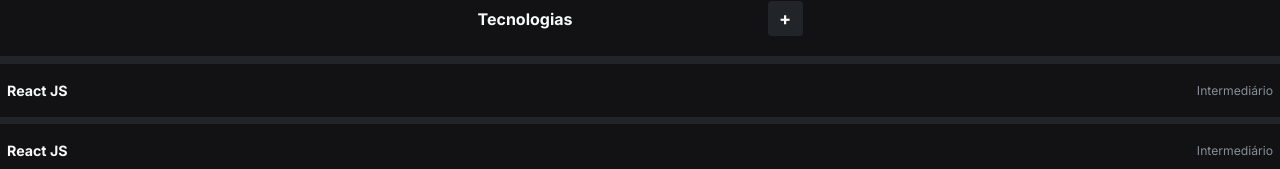
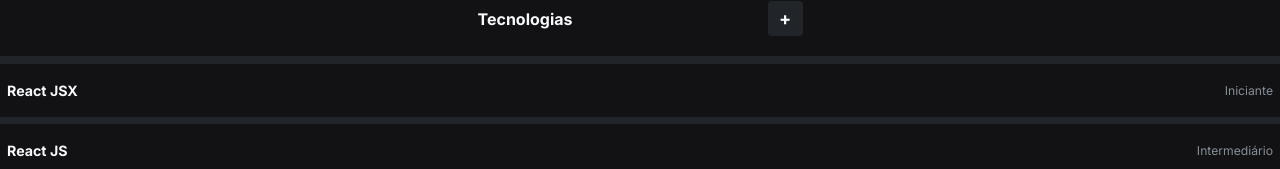
Before and after one commit to Kahlis/react-entrega-s2-kenzie-hub-Kahlis, a React (Create React App) app: page /home in a window 1280 px wide. Shown: the part 221-390 px from the top of the page. Built offline with nearby package versions, Linux system fonts and the light colour scheme.

Commit message:
feat: Adicionadas as funcionalidades do modal

```diff
--- a/src/Components/Modal/index.jsx
+++ b/src/Components/Modal/index.jsx
@@ -1,26 +1,56 @@
 import React from "react";
 import { ModalBackground, StyledModal } from "./style";
+import { useForm } from "react-hook-form";
 
-function Modal() {
+function Modal({ title, name, skill, closeModal }) {
+    const { register, handleSubmit, setValue } = useForm();
+    const submitEnter = (data) => {
+        console.log(data);
+    };
+
     return (
         <>
-            <ModalBackground />
-            <StyledModal>
-                s
+            <ModalBackground
+                onClick={() => {
+                    closeModal();
+                }}
+            />
+            <StyledModal name={name}>
                 <header>
-                    <span className="title">Cadastrar Tecnologia</span>
-                    <button>X</button>
+                    <span className="title">{title}</span>
+                    <button
+                        onClick={() => {
+                            closeModal();
+                        }}
+                    >
+                        X
+                    </button>
                 </header>
-                <form>
+                <form onSubmit={handleSubmit(submitEnter)}>
                     <label>Nome</label>
-                    <input type="text" />
+                    <input type="text" {...register("name")} value={name} />
                     <label>Selecionar status</label>
-                    <select>
-                        <option>Iniciante</option>
-                        <option>Intermediário</option>
-                        <option>Avançado</option>
+                    <select
+                        value={skill}
+                        onChange={(e) =>
+                            setValue("select", e.target.value, {
+                                shouldValidate: true,
+                            })
+                        }
+                        {...register("skillLevel")}
+                    >
+                        <option value={0}>Iniciante</option>
+                        <option value={1}>Intermediário</option>
+                        <option value={2}>Avançado</option>
                     </select>
-                    <button className="submit">Cadastrar Tecnologia</button>
+                    <div className="action">
+                        <button className="submit">
+                            {name !== ""
+                                ? "Salvar alterações"
+                                : "Cadastrar Tecnologia"}
+                        </button>
+                        <button className="delete">Excluir</button>
+                    </div>
                 </form>
             </StyledModal>
         </>
--- a/src/Components/Modal/style.js
+++ b/src/Components/Modal/style.js
@@ -4,7 +4,7 @@
     width: 100vw;
     height: 100vh;
     background-color: black;
-    opacity: 0.5;
+    opacity: 0.7;
     z-index: 1000;
     position: absolute;
 `;
@@ -45,7 +45,7 @@
         font-family: "Inter";
         font-style: normal;
         font-weight: 700;
-        font-size: 11.2304px;
+        font-size: 11px;
         line-height: 19px;
 
         color: #f8f9fa;
@@ -111,26 +111,54 @@
 
         color: #f8f9fa;
     }
+
+    .action {
+        display: flex;
+        flex-direction: row;
+        justify-content: space-between;
+        gap: 10px;
+    }
+
     .submit {
         margin-top: 25px;
         background-color: #ff577f;
-        padding: 0px 23px;
 
-        width: 100%;
+        width: ${(props) => (props.name !== "" ? "60%" : "100%")};
+        height: 38px;
+
+        background: #ff577f;
+        border: 2px solid #ff577f;
+        border-radius: 4px;
+
+        font-family: "Inter";
+        font-style: normal;
+        font-weight: 500;
+        font-size: 12px;
+        line-height: 21px;
+
+        color: #ffffff;
+    }
+
+    .delete {
+        display: ${(props) => (props.name !== "" ? "inline-block" : "none")};
+        margin-top: 25px;
+        background-color: #ff577f;
+
+        width: 35%;
         height: 38px;
 
         /* color-primary */
 
-        background: #ff577f;
+        background: #868e96;
         /* color-primary */
 
-        border: 1.2182px solid #ff577f;
-        border-radius: 4.06066px;
+        border: 1px solid #868e96;
+        border-radius: 4px;
 
         font-family: "Inter";
         font-style: normal;
         font-weight: 500;
-        font-size: 12.8347px;
+        font-size: 13px;
         line-height: 21px;
 
         color: #ffffff;
--- a/src/Components/TechItem/index.jsx
+++ b/src/Components/TechItem/index.jsx
@@ -1,11 +1,16 @@
 import React from "react";
+import { skills } from "../../database/skills";
 import { Item } from "./style";
 
-function TechItem({ techName, skillLevel }) {
+function TechItem({ techName, skillLevel, openModal }) {
     return (
-        <Item>
+        <Item
+            onClick={() => {
+                openModal("Tecnologia Detalhes", techName, skillLevel);
+            }}
+        >
             <h2>{techName}</h2>
-            <h3>{skillLevel}</h3>
+            <h3>{skills[skillLevel]}</h3>
         </Item>
     );
 }
--- a/src/Pages/Home/index.jsx
+++ b/src/Pages/Home/index.jsx
@@ -1,4 +1,4 @@
-import React from "react";
+import React, { useState } from "react";
 import { Link } from "react-router-dom";
 import Modal from "../../Components/Modal";
 import TechItem from "../../Components/TechItem";
@@ -11,6 +11,24 @@
 } from "./style";
 
 function Home() {
+    const [currentSkillLevel, setCurrentSkillLevel] = useState(0);
+    const [currentTechName, setCurrentTechName] = useState("");
+    const [isModalOpen, setIsModalOpen] = useState(false);
+    const [modalTitle, setModalTitle] = useState("");
+
+    const closeModal = () => {
+        setIsModalOpen(false);
+        setCurrentTechName("");
+        setCurrentSkillLevel(0);
+    };
+
+    const openModal = (title, techName, skill) => {
+        setIsModalOpen(true);
+        setModalTitle(title);
+        setCurrentTechName(techName);
+        setCurrentSkillLevel(skill);
+    };
+
     return (
         <CenteredContent>
             <StyledHeader>
@@ -32,17 +50,32 @@
                 </Link>
             </StyledHeader>
             <TechContainer>
-                <TechItem techName={"React JS"} skillLevel={"Intermediário"} />
-                <TechItem techName={"React JS"} skillLevel={"Intermediário"} />
-                <TechItem techName={"React JS"} skillLevel={"Intermediário"} />
-                <TechItem techName={"React JS"} skillLevel={"Intermediário"} />
-                <TechItem techName={"React JS"} skillLevel={"Intermediário"} />
-                <TechItem techName={"React JS"} skillLevel={"Intermediário"} />
-                <TechItem techName={"React JS"} skillLevel={"Intermediário"} />
-                <TechItem techName={"React JS"} skillLevel={"Intermediário"} />
-                <TechItem techName={"React JS"} skillLevel={"Intermediário"} />
+                <TechItem
+                    techName={"React JSX"}
+                    skillLevel={0}
+                    openModal={openModal}
+                />
+                <TechItem
+                    techName={"React JS"}
+                    skillLevel={1}
+                    openModal={openModal}
+                />
+                <TechItem techName={"React JS"} skillLevel={1} />
+                <TechItem techName={"React JS"} skillLevel={1} />
+                <TechItem techName={"React JS"} skillLevel={1} />
+                <TechItem techName={"React JS"} skillLevel={1} />
+                <TechItem techName={"React JS"} skillLevel={1} />
+                <TechItem techName={"React JS"} skillLevel={1} />
+                <TechItem techName={"React JS"} skillLevel={1} />
             </TechContainer>
-            {/*<Modal />*/}
+            {isModalOpen && (
+                <Modal
+                    title={modalTitle}
+                    name={currentTechName}
+                    skill={currentSkillLevel}
+                    closeModal={closeModal}
+                />
+            )}
         </CenteredContent>
     );
 }
--- /dev/null
+++ b/src/database/skills.jsx
@@ -0,0 +1 @@
+export const skills = ["Iniciante", "Intermediário", "Avançado"];
```
